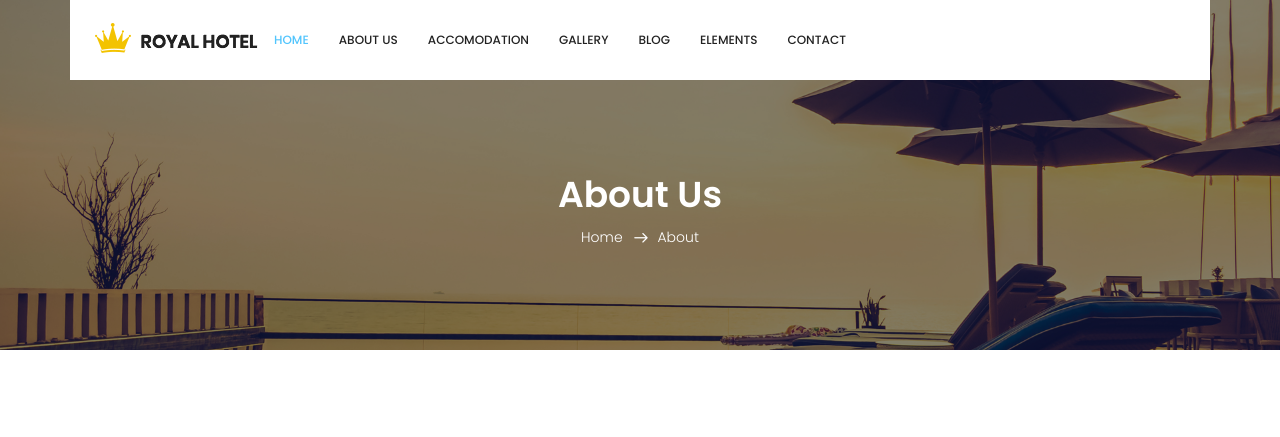
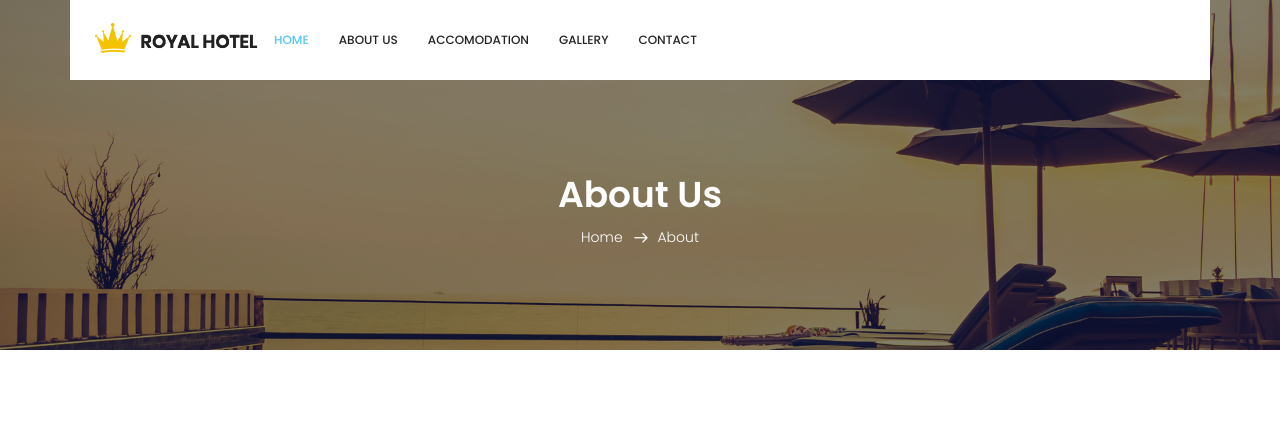
Before and after one commit to supuncharuk/hotel-reserve, a PHP site: page /about.php in a window 1280 px wide. Shown: the top 437 px of the page. Run offline with PHP 8.4, Linux system fonts and the light colour scheme; data comes from the database, SQL or seed files in the repository.

Commit message:
Update header.php

```diff
--- a/includes/header.php
+++ b/includes/header.php
@@ -16,14 +16,6 @@
                     <li class="nav-item"><a class="nav-link" href="about.php">About us</a></li>
                     <li class="nav-item"><a class="nav-link" href="accomodation.php">Accomodation</a></li>
                     <li class="nav-item"><a class="nav-link" href="gallery.php">Gallery</a></li>
-                    <li class="nav-item submenu dropdown">
-                        <a href="#" class="nav-link dropdown-toggle" data-bs-toggle="dropdown" role="button" aria-expanded="false">Blog</a>
-                        <ul class="dropdown-menu">
-                            <li class="nav-item"><a class="nav-link" href="blog.php">Blog</a></li>
-                            <li class="nav-item"><a class="nav-link" href="blog-single.php">Blog Details</a></li>
-                        </ul>
-                    </li>
-                    <li class="nav-item"><a class="nav-link" href="elements.php">Elements</a></li>
                     <li class="nav-item"><a class="nav-link" href="contact.php">Contact</a></li>
                 </ul>
             </div>
```
